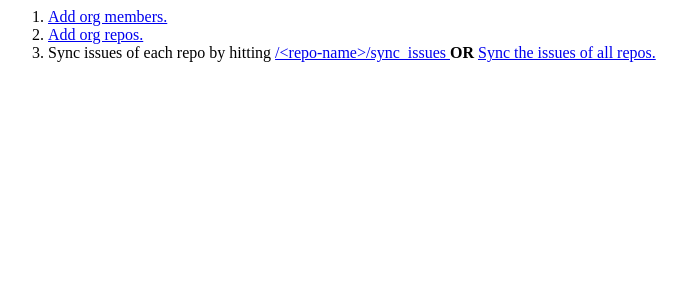
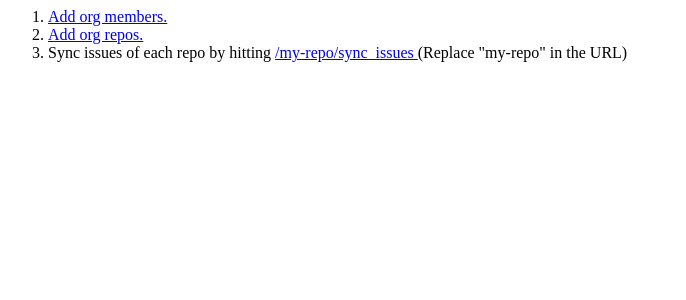
Before and after one commit to hasura/issues, a Flask app: page / in a window 1280 px wide. Shown: the top 300 px of the page, without its empty margins (0-686 px from the left). Run offline with Flask 2, Linux system fonts and the light colour scheme; parts of the project's set-up code (start-up, migrations or seed data) failed here and were passed over.

Commit message:
removes all-issues

```diff
--- a/microservices/app/src/server.py
+++ b/microservices/app/src/server.py
@@ -156,29 +156,6 @@ def sync_issues(repo):
             yield ('Inserted: ' + str(i) + '\n')
 
     return Response(generate(url), mimetype='text/plain')
-
-@app.route('/sync_all_repos', methods=['GET'])
-def syncAll():
-    # Get the list of repos
-    url = 'http://data.hasura/v1/query'
-    body = {
-        'type': 'select',
-        'args': {
-            'table': 'repo',
-            'columns': ["name"]
-        }
-    }
-    r = requests.post(url, data=json.dumps(body))
-    if (r.status_code != 200):
-        return "Unexpected."
-    repoList = r.json()
-    if (len(repoList) < 1):
-        return "Please sync the repos and users first."
-    # Sync issues for each repo
-    for repo in repoList:
-        print ("Syncing issues for: " + repo["name"])
-        sync_issues(repo["name"])
-    return "\n\nDone!"
 
 @app.route('/save_snapshot')
 def save_pulse():
--- a/microservices/app/src/templates/index.html
+++ b/microservices/app/src/templates/index.html
@@ -7,7 +7,7 @@
       <ol type="1">
         <li> <a href="/add_org_members">Add org members.</a></li>
         <li> <a href="/add_org_repos">Add org repos.</a></li>
-        <li>Sync issues of each repo by hitting <a href="/my-repo/sync_issues">/&lt;repo-name&gt;/sync_issues </a> <b>OR</b> <a href="/sync_all_repos">Sync the issues of all repos. </li>
+        <li>Sync issues of each repo by hitting <a href="/my-repo/sync_issues">/my-repo/sync_issues </a> (Replace "my-repo" in the URL) </li>
       </ol>
     </div>
   </body>
```
